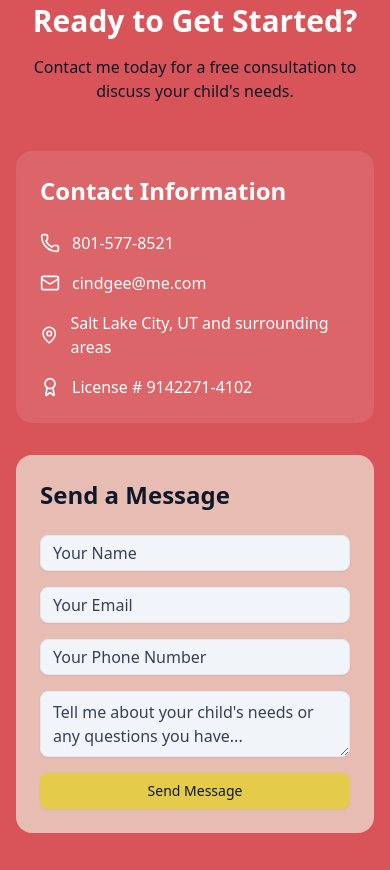
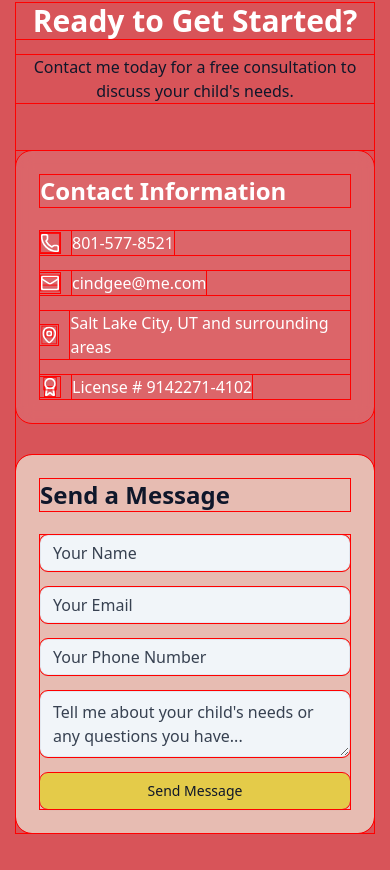
Before and after one commit to milamelo4/speech-therapy, a React (Vite) app: page / in a window 390 px wide. Shown: the part 5594-6464 px from the top of the page. Built offline with nearby package versions, Linux system fonts and the light colour scheme.

Commit message:
testing mobile horizontal scroll

```diff
--- a/src/App.css
+++ b/src/App.css
@@ -5,6 +5,10 @@
 /*
 #E4CB49
 */
+* {
+  outline: 1px solid red;
+  /* debug */
+}
 
 @theme inline {
   --dark-lavender: var(--primary);
--- a/src/components/Contact.jsx
+++ b/src/components/Contact.jsx
@@ -49,7 +49,7 @@ export default function Contact() {
                 </p>
             </motion.div>
 
-            <div className="grid lg:grid-cols-2 gap-8">
+            <div className="grid lg:grid-cols-2 gap-8 w-full max-w-full overflow-x-hidden">
                 <motion.div
                 className="bg-primary-foreground/10 backdrop-blur-sm rounded-2xl p-6"
                 initial={{ opacity: 0, x: -30 }}
```
